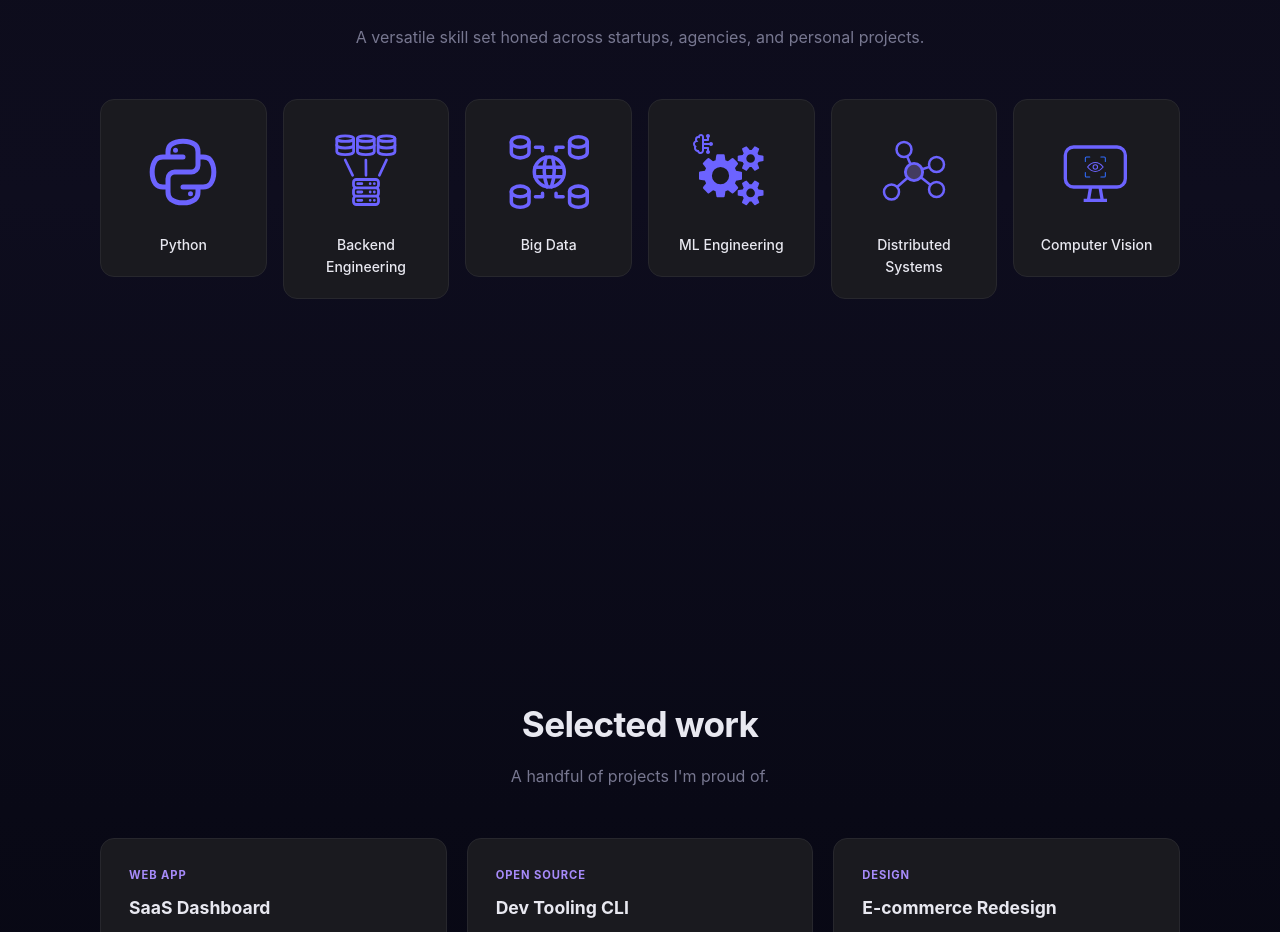
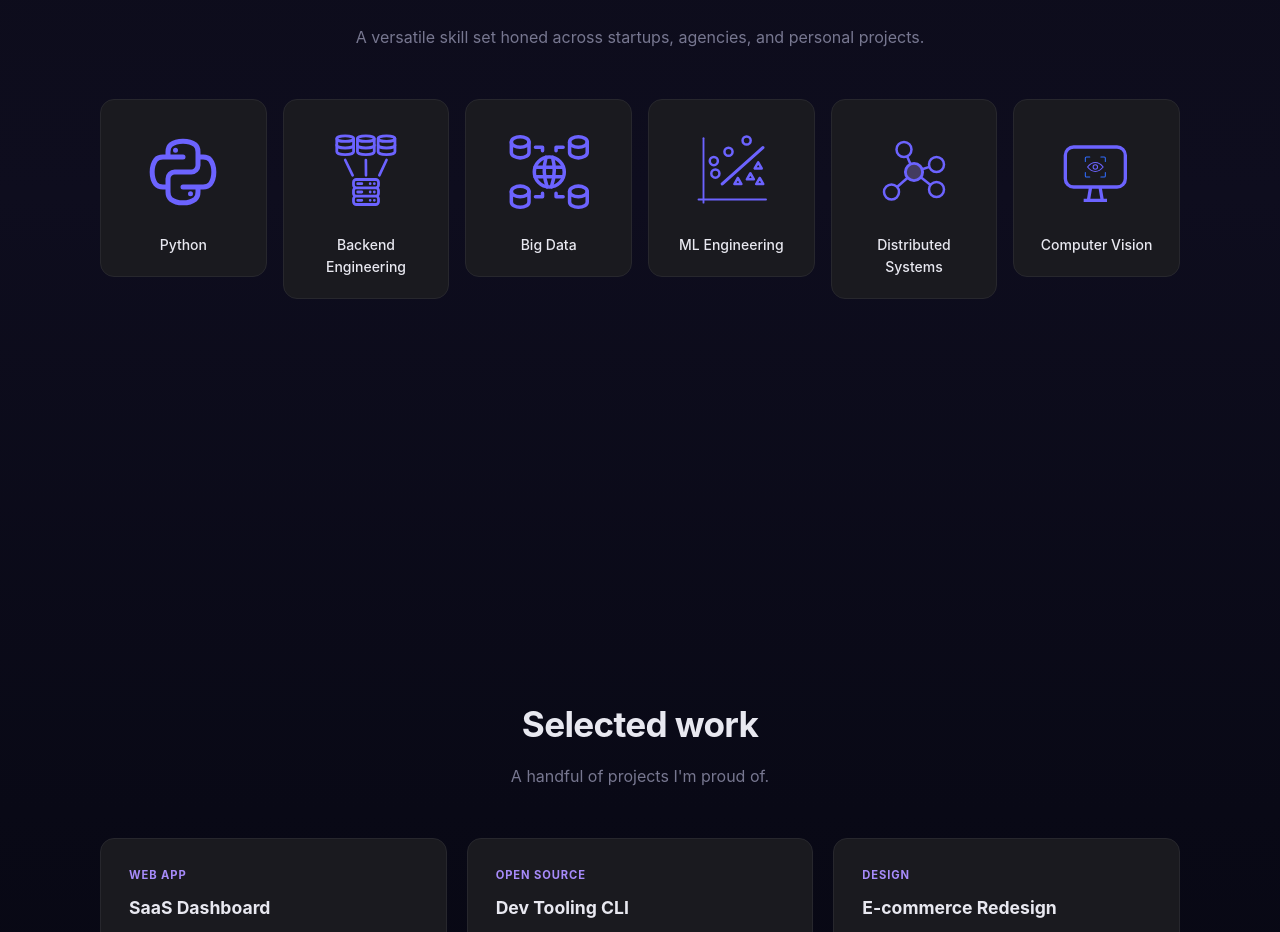
Before and after one commit to DavidSergeev/DavidSergeev.github.io, a React (Vite) app: page / in a window 1280 px wide. Shown: the part 1040-1972 px from the top of the page. Built offline with nearby package versions, Linux system fonts and the light colour scheme.

Commit message:
chore: replace ML Engineering skill icon with classification.svg

```diff
--- a/src/App.tsx
+++ b/src/App.tsx
@@ -650,7 +650,7 @@ const SKILLS = [
   { icon: "/python-3.svg", label: "Python" },
   { icon: "/backend.svg", label: "Backend Engineering" },
   { icon: "/big-data.svg", label: "Big Data" },
-  { icon: "/brain-gears.svg", label: "ML Engineering" },
+  { icon: "/classification.svg", label: "ML Engineering" },
   { icon: "/grapth.svg", label: "Distributed Systems" },
   { icon: "/computer-vision.svg", label: "Computer Vision" },
 ];
```
Also changed, not shown: public/classification.svg (added).
